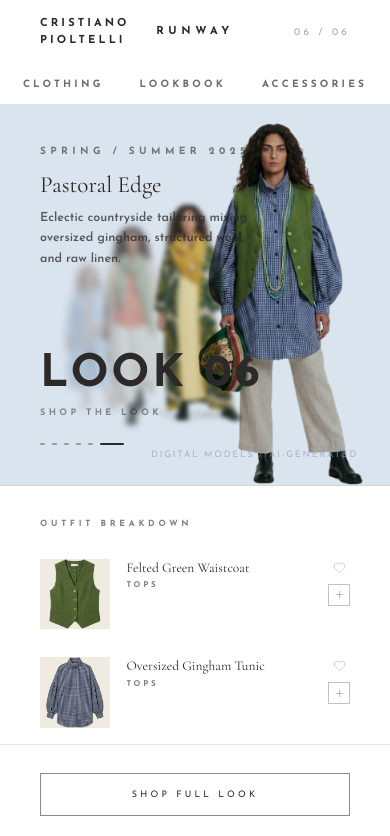
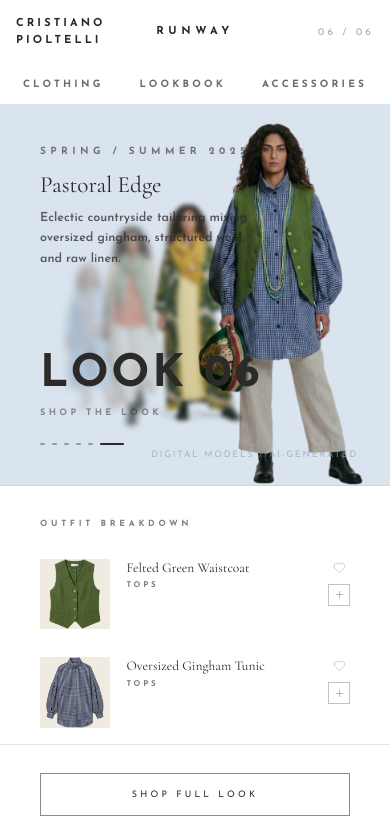
Before and after one commit to ritikaanand0611-ctrl/cristiano-pioltelli, a Next.js app: page / in a window 390 px wide. Shown: the top 836 px of the page. Built offline with nearby package versions, Linux system fonts and the light colour scheme.

Commit message:
Reduce header left padding on mobile so brand name sits at screen edge

```diff
--- a/app/components/Header.tsx
+++ b/app/components/Header.tsx
@@ -23,7 +23,7 @@ export default function Header({ right }: HeaderProps) {
     <header className={`flex-shrink-0 bg-white${isHero ? "" : " border-b border-[#DDD5C8]"}`}>
 
       {/* ── Row 1: brand  |  RUNWAY (bold hero link)  |  right slot ── */}
-      <div className="grid grid-cols-3 items-center px-10 py-4">
+      <div className="grid grid-cols-3 items-center px-4 md:px-10 py-4">
 
         {/* Left — brand */}
         <Link
```
